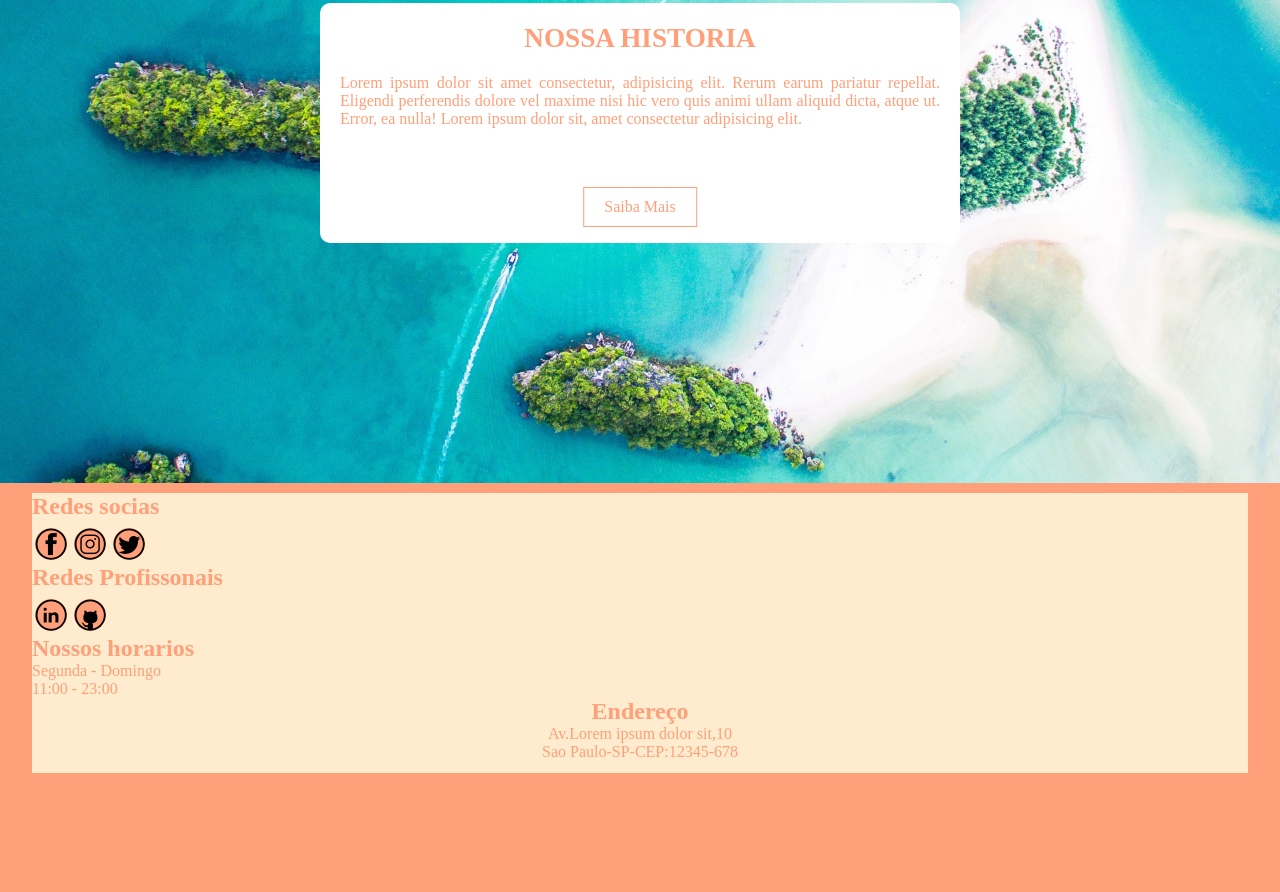
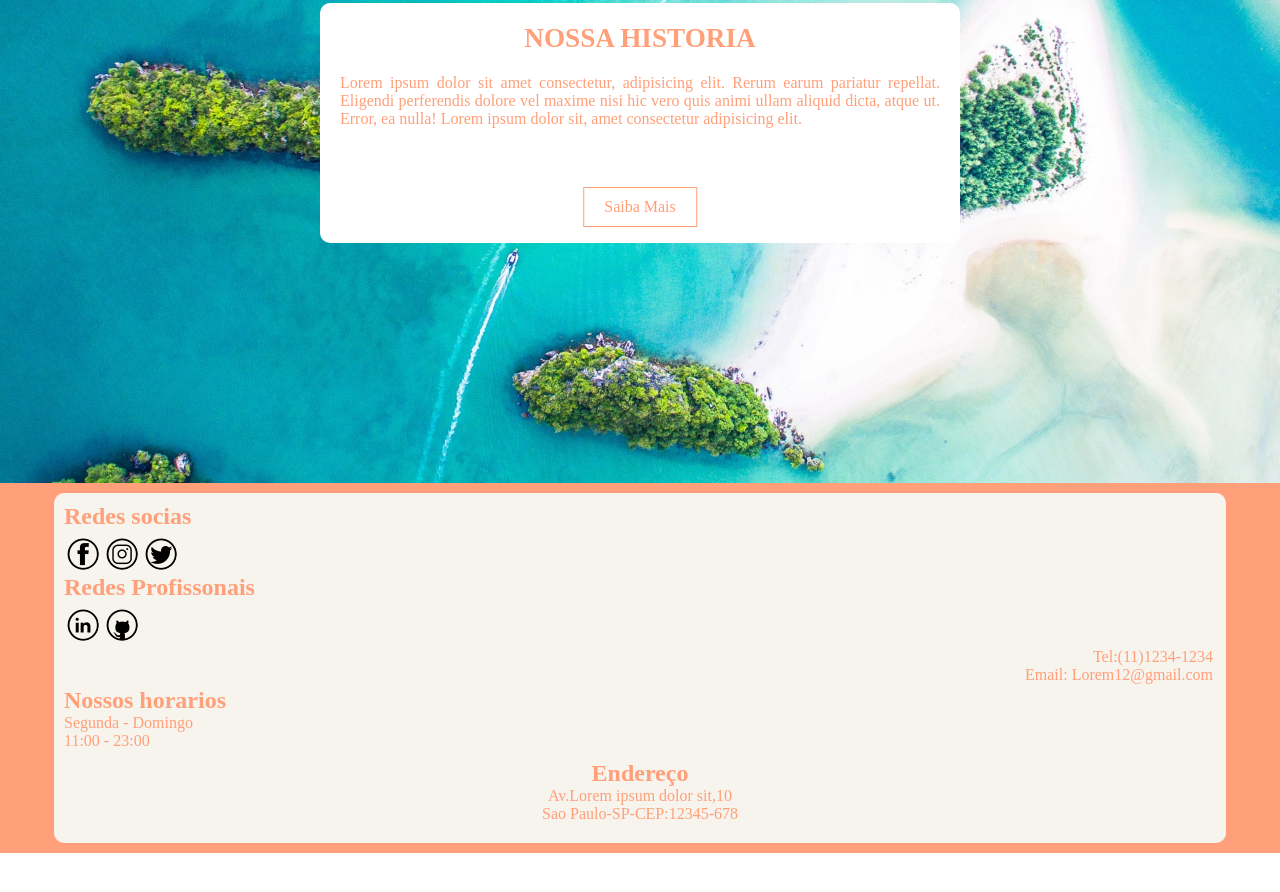
Before and after one commit to jooaovictor/Template-restaurante, a plain HTML site: page index.html in a window 1280 px wide. Shown: the part 2430-3322 px from the top of the page. After the commit the page ends 3283 px from the top, so only its background shows below. Drawn offline with Linux system fonts and the light colour scheme.

Commit message:
atualizaçao footer

```diff
--- a/index.html
+++ b/index.html
@@ -55,14 +55,18 @@
                         <a href=""><img src="logos/logo-tw.ico" alt=""></a>
                         <h1 class="h1footer">Redes Profissonais</h1>
                         <a href=""><img src="logos/logo-in.ico" alt=""></a>
-                        <a href=""><img src="logos/git-logo.ico" alt=""></a>
+                        <a href="https://github.com/jooaovictor" target="_blank"><img src="logos/git-logo.ico" alt=""></a>
                     </div>
                     <div id="caixafooter1">
+                        <p>Tel:(11)1234-1234</p>
+                        <p>Email: Lorem12@gmail.com</p>
+                    </div>
+                    <div id="caixafooter2">
                         <h2>Nossos horarios</h2>
                         <p>Segunda - Domingo</p>
                         <p>11:00 - 23:00</p>
                     </div>
-                    <div id="caixafooter2">
+                    <div id="caixafooter3">
                         <h2>Endereço</h2>
                         <p>Av.Lorem ipsum dolor sit,10</p>
                         <p>Sao Paulo-SP-CEP:12345-678</p>
--- a/style.css
+++ b/style.css
@@ -197,17 +197,16 @@ a#buttom:hover{
 }
 footer{
     background-color: lightsalmon;
-    height: 60vh;
-    padding-top: 20px;
     padding: 10px;
     min-width: 300px;
 }
 footer > section{
-    background-color: blanchedalmond;
-    max-width: 95vw;
-    height: 280px;
+    background-color: rgb(247, 243, 237);
+    max-width: 90vw;
     margin: auto;
     min-width: 300px;
+    padding: 10px;
+    border-radius: 10px;
 }
 h1.h1footer{
     color: lightsalmon;
@@ -217,7 +216,6 @@ h1.h1footer{
 footer >div#logosociais > a,img {
     display: inline-block;
     flex-wrap: wrap;
-    background-color: lightsalmon;
     border-radius: 20px;
     margin-top: 5px;
     margin-left: 3px;
@@ -226,7 +224,15 @@ div#logosociais > a,img:hover{
   background-color: lightsalmon;
   border-radius: 19px;
 }
+
 div#caixafooter1{
+    text-align: end;
+    display: block;
+    color:lightsalmon;
+    font-size: 1em;
+    padding: 3px;
+}
+div#caixafooter2{
     margin-top: 40px;
     padding: 3px;
     color:lightsalmon;
@@ -234,7 +240,10 @@ div#caixafooter1{
     font-size: 1em;
     display: contents;
 }
-div#caixafooter2{
+div#caixafooter3{
     color: lightsalmon;
     text-align: center;
+    display: block;
+    padding: 10px;
+
 }
```
